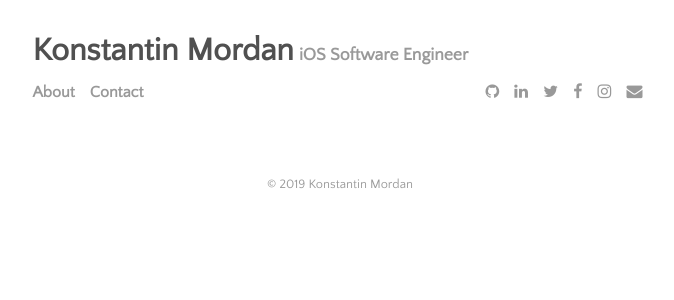
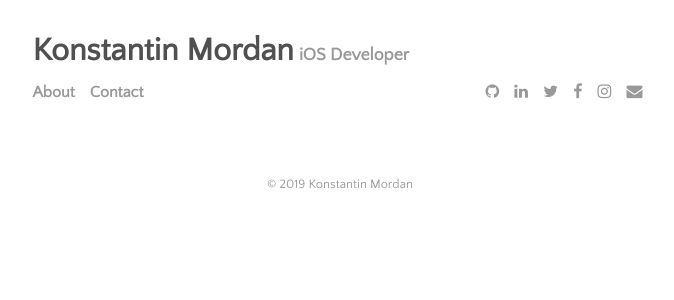
Before and after one commit to kmordan/kmordan.github.io, a Jekyll site: the page built from index.html, in a window 1280 px wide. Shown: the top 300 px of the page, without its empty margins (300-974 px from the left). Built offline with Jekyll 4.4.1, drawn with Linux system fonts in a browser that asks for light colours.

Commit message:
Update description

```diff
--- a/_config.yml
+++ b/_config.yml
@@ -8,5 +8,5 @@ plugins:             [jekyll-sitemap, jekyll-seo-tag]
 
 # Customise atom feed settings (this is where Jekyll-Feed gets configuration information)
 title:		           'Konstantin Mordan'
-description:	       'iOS Software Engineer'
-author:              'Konstantin Mordan'
+description:	       'iOS Developer'
+author:                'Konstantin Mordan'
```
